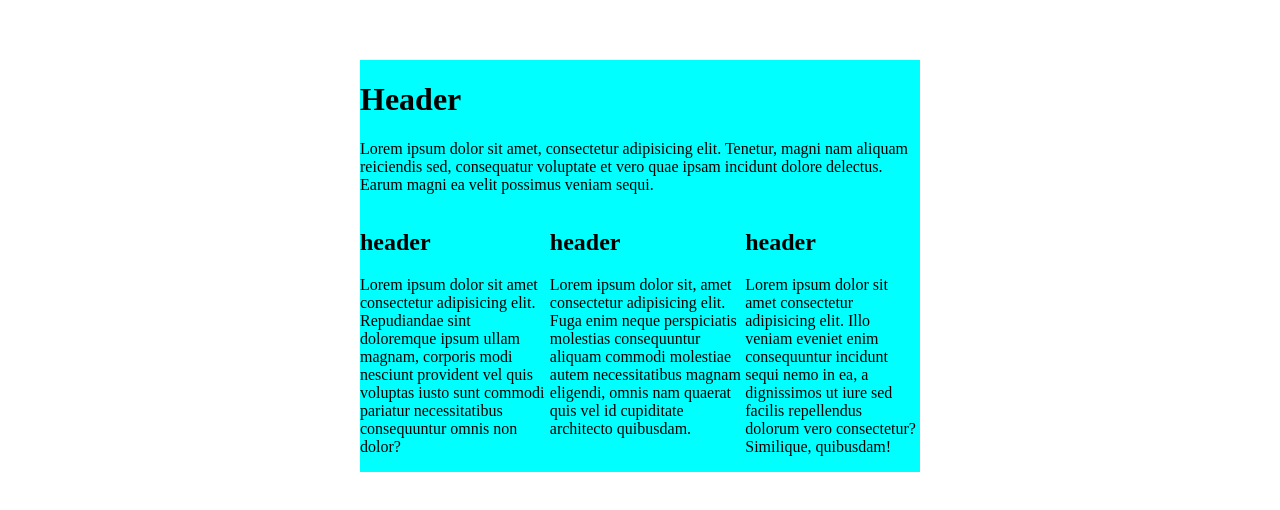
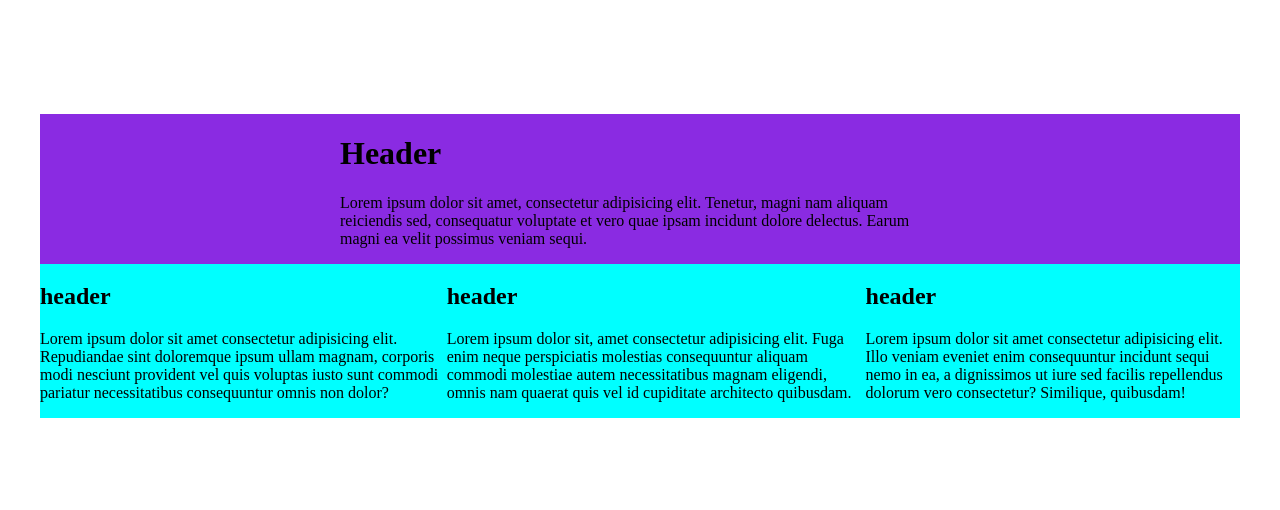
Before and after one commit to visuaalmeedia/01-Kaljura-tunnid, a plain HTML site: page 03-13-02/index.html in a window 1280 px wide. Shown: the part 142-652 px from the top of the page. Drawn offline with Linux system fonts and the light colour scheme.

Commit message:
Tänane tunni reflektsioon

```diff
--- a/03-13-02/index.html
+++ b/03-13-02/index.html
@@ -8,9 +8,11 @@
 </head>
 <body>
     <main>
-        <div>
+        <div class="hero-container">
+            <div class="hero-content">
             <h1>Header</h1>
             <p>Lorem ipsum dolor sit amet, consectetur adipisicing elit. Tenetur, magni nam aliquam reiciendis sed, consequatur voluptate et vero quae ipsam incidunt dolore delectus. Earum magni ea velit possimus veniam sequi.</p>
+            </div>
         </div>
         <div class="card-row">
             <div>
--- a/03-13-02/style.css
+++ b/03-13-02/style.css
@@ -6,9 +6,18 @@ body {
 }
 main{
     background-color: aqua;
-    width: 70ch;
-    max-width: 100%;
+    width: 100%;
+    max-width: 1200px;
 }
 .card-row {
     display: flex;
 }
+.hero-content {
+    width: 75ch;
+    /* margin: 0 auto; */
+}
+.hero-container {
+    display: flex;
+    justify-content: center;
+    background-color: blueviolet
+}
```
Also changed, not shown: 1 other file.
